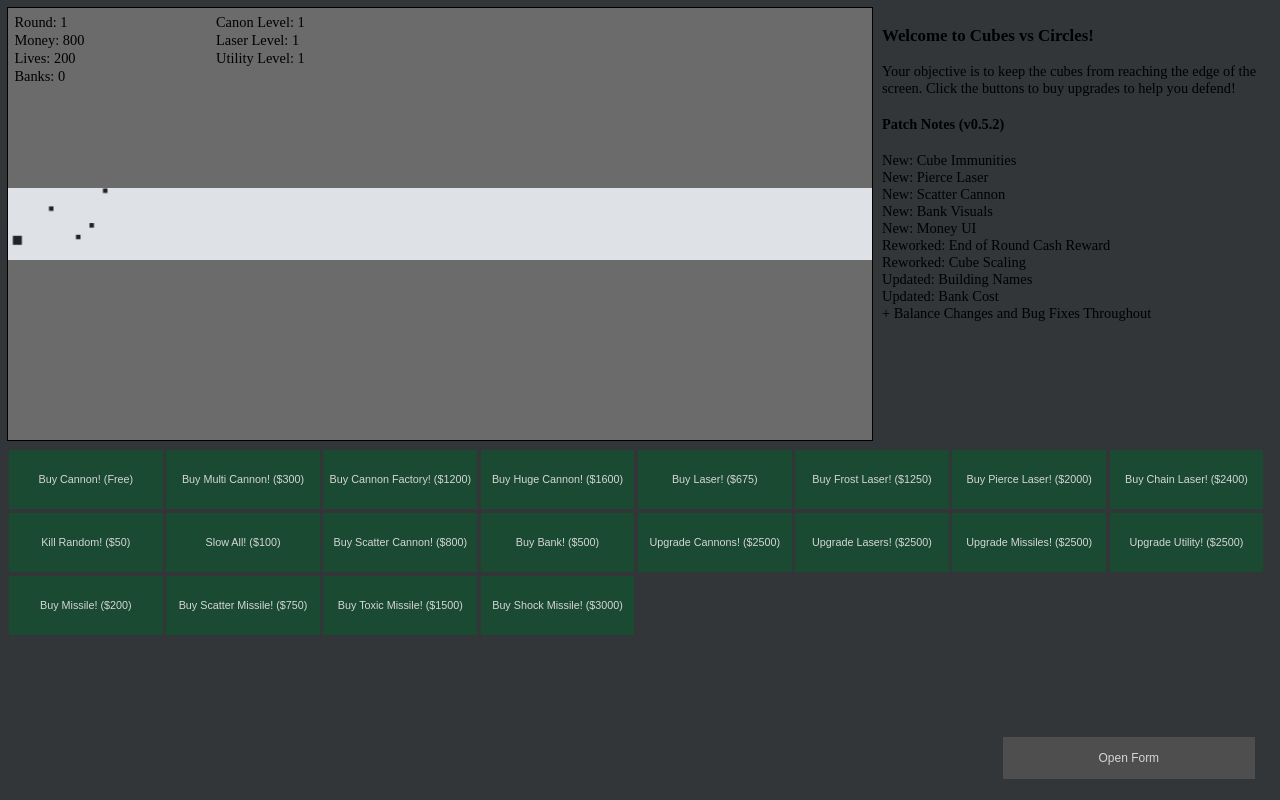
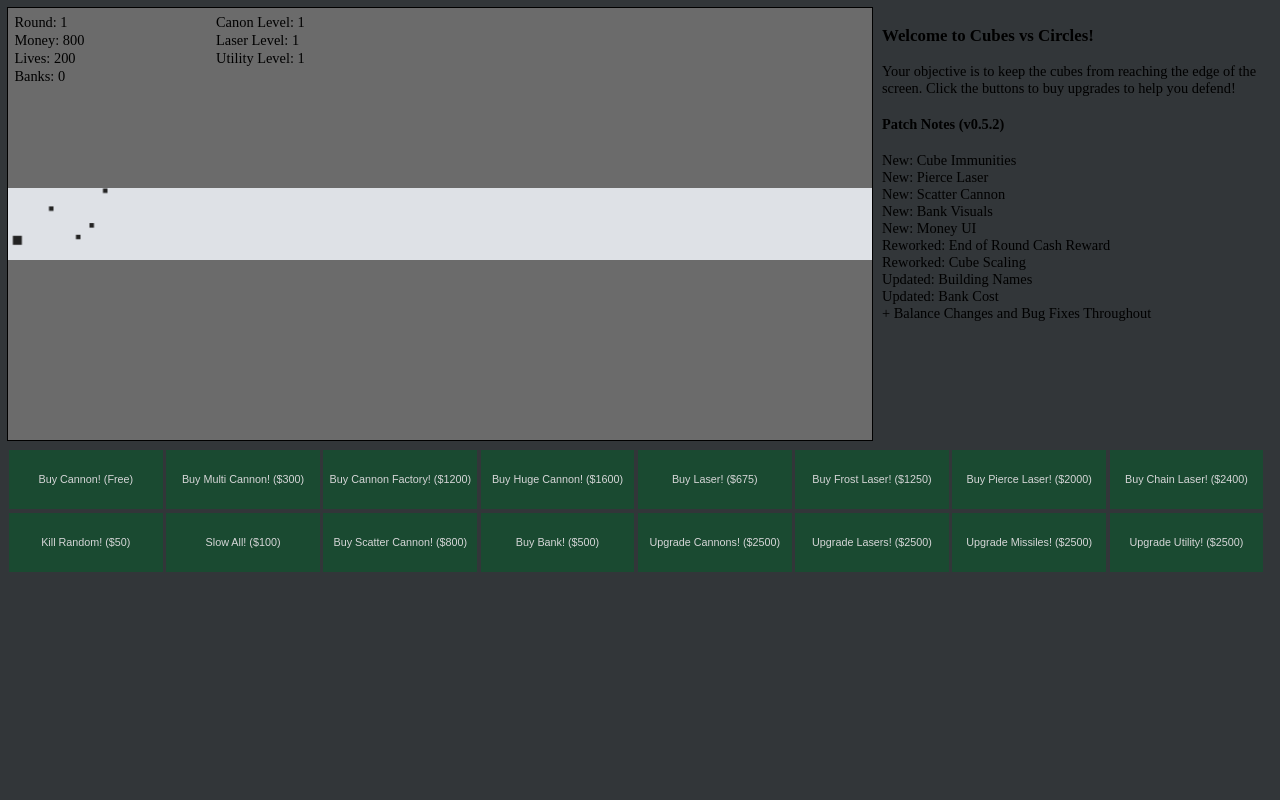
Before and after one commit to jgoetzmann/jgoetzmann.github.io, a plain HTML site: page p1/final-project/index.html in a window 1280 px wide. Drawn offline with Linux system fonts and the light colour scheme.

Commit message:
Cleaned up UI

```diff
--- a/p1/final-project/index.html
+++ b/p1/final-project/index.html
@@ -61,7 +61,7 @@
 
 <body style="background-color: #323639; zoom: 90%;">
     <canvas id="map" width="960px" height="480px" style="border: 1px solid #000000;background-color: #6b6b6b;"></canvas>
-    <button class="open-button" onclick="openForm()">Open Form</button>
+    <button style="display: none;" class="open-button" onclick="openForm()">Open Form</button>
 
     <div style="position:absolute; top: 500px; left: 10px;">
         <button id="button1" type="button" onclick="purchase1()" class="big">Buy Cannon! (Free)</button>
@@ -84,16 +84,16 @@
         <button id="button12" type="button" onclick="purchase12()" class="big">Upgrade Utility! ($2500)</button>
     </div>
     <div class="form-popup" id="myForm">
-        <form action="/action_page.php" class="form-container">
+        <form action="/action_page.php" style="display: none;" class="form-container">
             <h4>Weapon Enhancements</h4>
             <button type="button" class="big" style="position: relative; top: 300px; width: 400px;" onclick="closeForm()">Close</button>
         </form>
     </div>
     <div style="position:absolute; top: 640px; left: 10px;">
-        <button id="button17" type="button" onclick="purchase17()" class="big">Buy Missile! ($200)</button>
-        <button id="button18" type="button" onclick="purchase18()" class="big">Buy Scatter Missile! ($750)</button>
-        <button id="button19" type="button" onclick="purchase19()" class="big">Buy Toxic Missile! ($1500)</button>
-        <button id="button20" type="button" onclick="purchase20()" class="big">Buy Shock Missile! ($3000)</button>
+        <button style="display: none;" id="button17" type="button" onclick="purchase17()" class="big">Buy Missile! ($200)</button>
+        <button style="display: none;" id="button18" type="button" onclick="purchase18()" class="big">Buy Scatter Missile! ($750)</button>
+        <button style="display: none;" id="button19" type="button" onclick="purchase19()" class="big">Buy Toxic Missile! ($1500)</button>
+        <button style="display: none;" id="button20" type="button" onclick="purchase20()" class="big">Buy Shock Missile! ($3000)</button>
         <button style="display: none;" id="button21" type="button" onclick="purchase21()" class="big">Buy Titan's Bane! ($12500)</button>
         <button style="display: none;" id="button22" type="button" onclick="purchase22()" class="big">Buy Meltdown! ($12500)</button>
         <button style="display: none;" id="button23" type="button" onclick="purchase23()" class="big">Buy World Breaker! ($12500)</button>
@@ -107,7 +107,7 @@
     <p style="position:absolute; top: 20px; left: 240px;" id="laser-ui"></p>
     <p style="position:absolute; top: 40px; left: 240px;" id="utility-ui"></p>
     <p style="position:absolute; top: 60px; left: 240px;" id="military-ui"></p>
-    <script src="js/game.js "></script>
+    <script src="js/game.js"></script>
     <div style="position:absolute; top: 10px; left: 980px;">
         <h3>Welcome to Cubes vs Circles!</h3>Your objective is to keep the cubes from reaching the edge of the screen. Click the buttons to buy upgrades to help you defend! <br>
         <h4>Patch Notes (v0.5.2)</h4>
```
